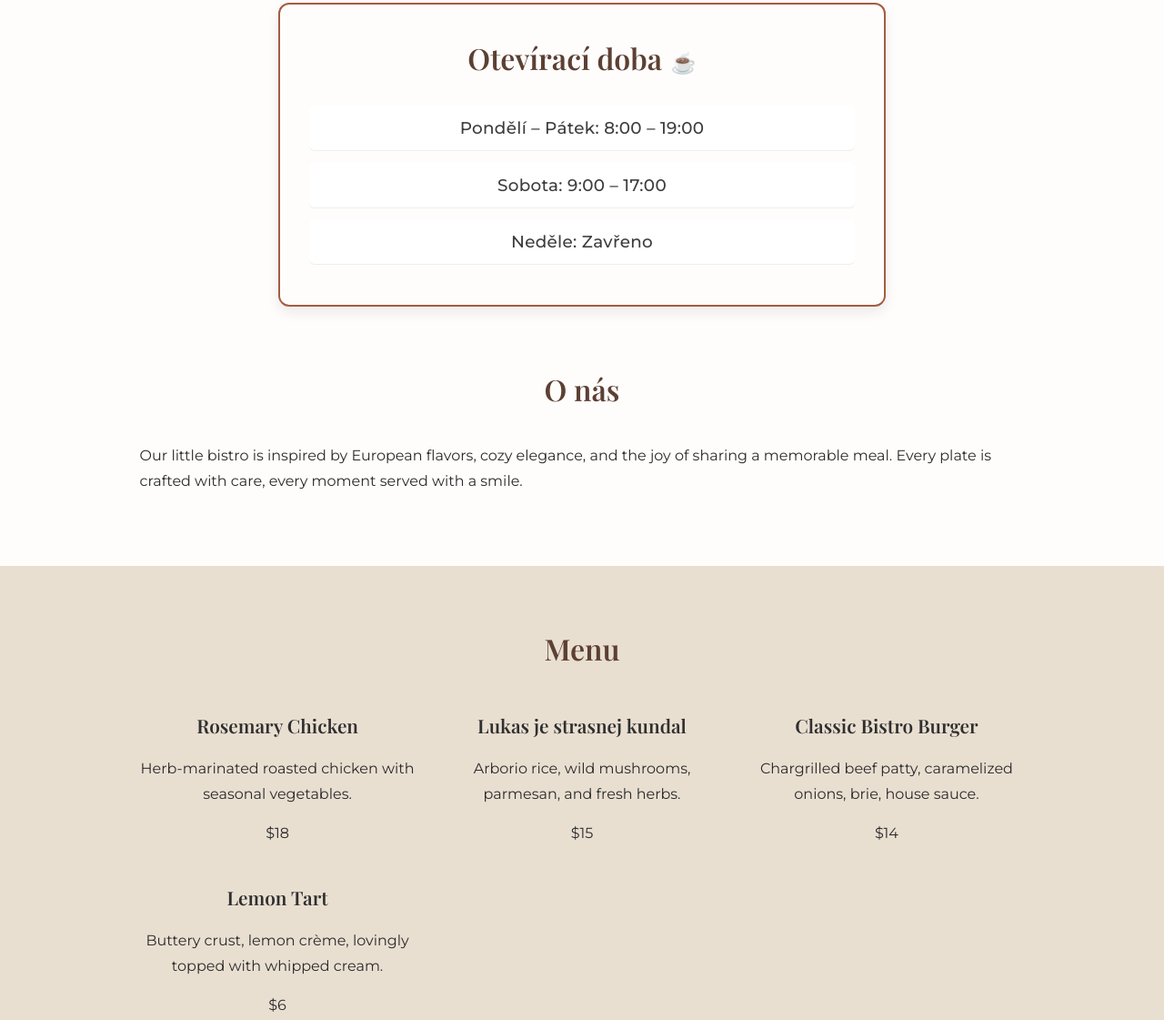
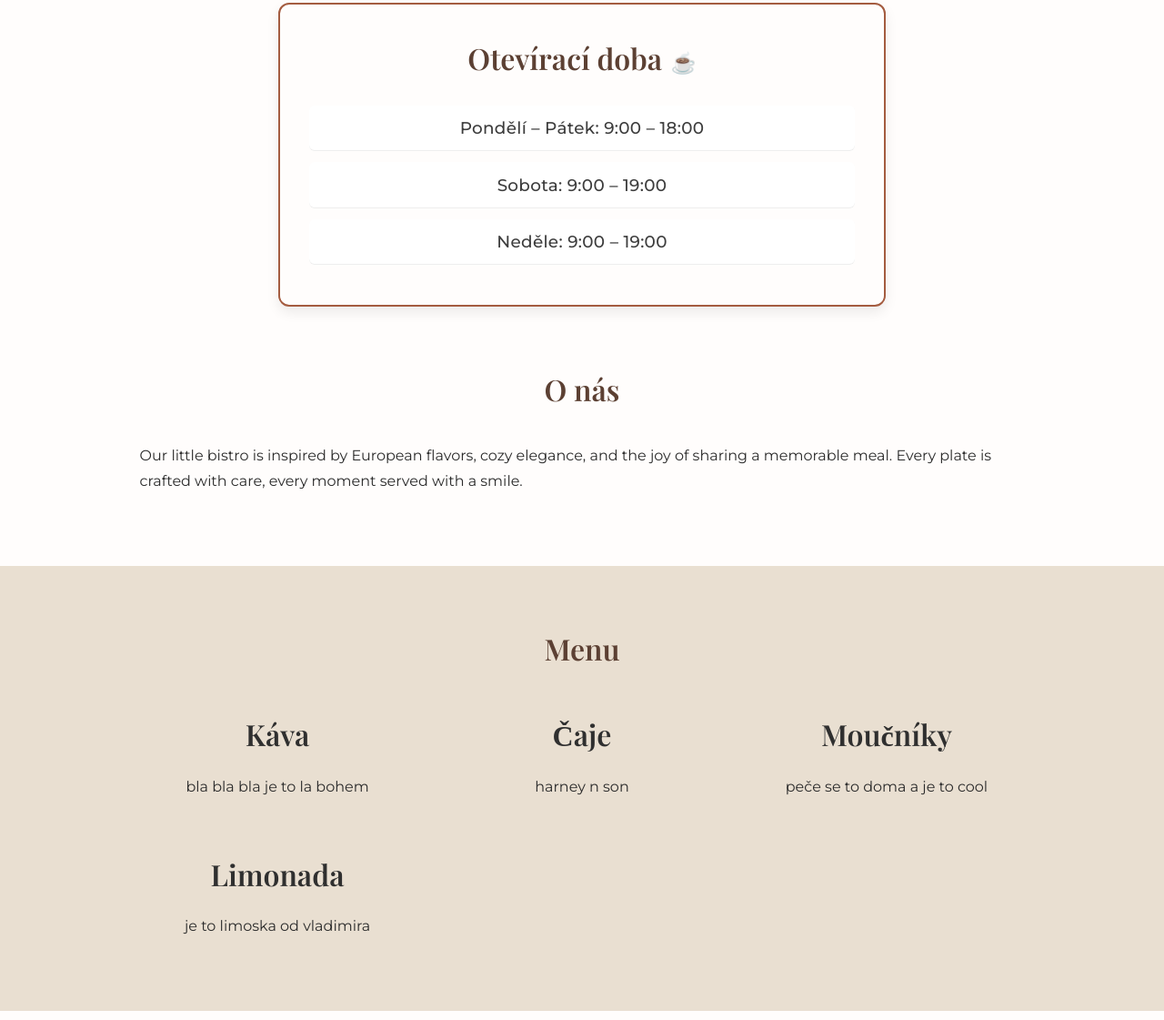
Before and after one commit to Grreby/podnebem, a plain HTML site: page index.html in a window 1280 px wide. Shown: the part 689-1810 px from the top of the page at 91% size. Drawn offline with nearby package versions, Linux system fonts and the light colour scheme; a script that the page names is missing.

Commit message:
dopsani textu

```diff
--- a/index.html
+++ b/index.html
@@ -28,9 +28,10 @@
   <div class="hours">
     <h2>Otevírací doba</h2>
     <ul>
-      <li>Pondělí – Pátek: 8:00 – 19:00</li>
-      <li>Sobota: 9:00 – 17:00</li>
-      <li>Neděle: Zavřeno</li>
+      <li>Pondělí – Pátek: 9:00 – 18:00</li>
+      <li>Sobota: 9:00 – 19:00</li>
+      <li>Neděle: 9:00 – 19:00
+      </li>
     </ul>
   </div>
 
@@ -45,24 +46,24 @@
     <h2>Menu</h2>
     <div class="menu">
       <div class="menu-item">
-        <h3>Rosemary Chicken</h3>
-        <p>Herb-marinated roasted chicken with seasonal vegetables.</p>
-        <span class="price">$18</span>
+        <h3>Káva</h3>
+        <p>bla bla bla je to la bohem</p>
+
       </div>
       <div class="menu-item">
-        <h3>Lukas je strasnej kundal</h3>
-        <p>Arborio rice, wild mushrooms, parmesan, and fresh herbs.</p>
-        <span class="price">$15</span>
+          <h3>Čaje</h3>
+        <p>harney n son</p>
+
       </div>
       <div class="menu-item">
-        <h3>Classic Bistro Burger</h3>
-        <p>Chargrilled beef patty, caramelized onions, brie, house sauce.</p>
-        <span class="price">$14</span>
+        <h3>Moučníky</h3>
+        <p>peče se to doma a je to cool</p>
+
       </div>
       <div class="menu-item">
-        <h3>Lemon Tart</h3>
-        <p>Buttery crust, lemon crème, lovingly topped with whipped cream.</p>
-        <span class="price">$6</span>
+        <h3>Limonada</h3>
+        <p> je to limoska od vladimira</p>
+
       </div>
     </div>
   </section>
@@ -91,9 +92,9 @@
   <!-- Contacts on the right -->
   <div class="contact-info alt-bg">
     <h2>Kontakty</h2>
-    <p><strong>📍 Adresa:</strong><br> 123 Cozy Street, BistroTown</p>
-    <p><strong>📞 Telefon:</strong><br> (123) 456-7890</p>
-    <p><strong>✉️ Email:</strong><br> hello@yourbistro.com</p>
+    <p><strong>📍 Adresa:</strong><br> Náměstí Svobody 50, Sušice 342 01</p>
+    <p><strong>📞 Telefon:</strong><br> 774 997 333</p>
+    <p><strong>✉️ Email:</strong><br> m.arazim@seznam.cz</p>
   </div>
 </section>
 
--- a/style.css
+++ b/style.css
@@ -10,7 +10,7 @@ body {
 h1, h2, h3 {
   font-family: 'Playfair Display', serif;
   color: #2f2f2f;
-  font-weight: 600;
+  font-weight: 1500;
   margin-top: 0;
 }
 
@@ -99,11 +99,12 @@ h2 {
 
 .menu-item {
   text-align: center;
+
 }
 
 .menu-item h3 {
   margin: 0.5rem 0;
-  font-size: 1.3rem}
+  font-size: 2rem}
 
 
   .gallery {
```
